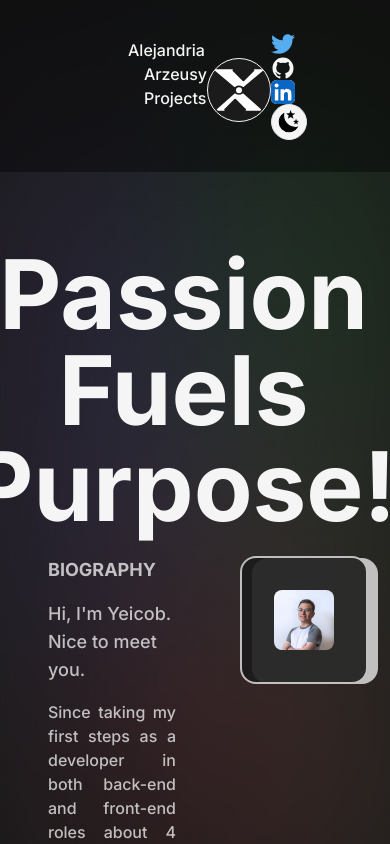
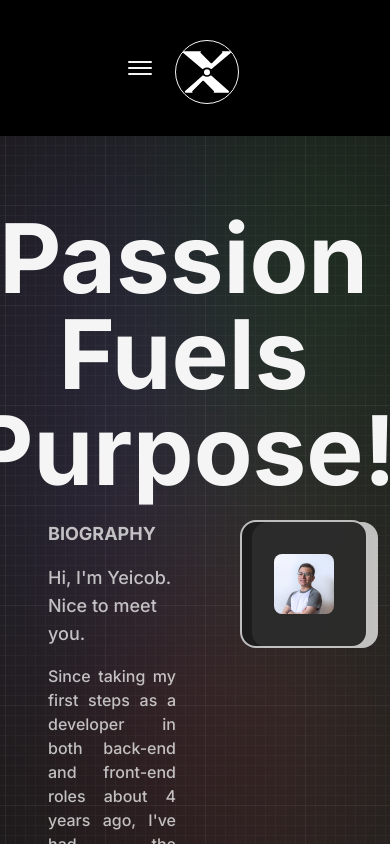
Before and after one commit to Arzeusy/trueKingdomLanding, a Next.js app: page /me in a window 390 px wide. Shown: the top 844 px of the page. Built offline with nearby package versions, Linux system fonts and the light colour scheme.

Commit message:
feature (Responsive) navbar

```diff
--- a/src/app/globals.css
+++ b/src/app/globals.css
@@ -70,8 +70,8 @@ body::-webkit-scrollbar-thumb {
     width: 100%;
     height: 100%;
     top: 0;
-    opacity: .4;
-    filter: invert(1);
+    opacity: .6;
+    /* filter: invert(1); */
 }
 
 .background_content{
--- a/src/app/layout.tsx
+++ b/src/app/layout.tsx
@@ -22,7 +22,7 @@ export default function RootLayout({
         <link rel="icon" href="/favicon.ico" />
       </head>
       <body className={inter.className} >
-        <div className='background_main bg-light dark:bg-dark'>
+        <div className='background_main bg-light after:invert dark:bg-dark dark:after:invert-0 '>
           <div className='background_content'></div>
         </div>
         <main className="w-full min-h-screen text-zinc-700">
--- a/src/app/me/page.tsx
+++ b/src/app/me/page.tsx
@@ -29,7 +29,10 @@ const me = () => {
                     </div>
                     <div className=" col-span-3 relative h-max rounded-2xl border-2 border-solid border-dark bg-gray-100 p-8 dark:border-light/75 dark:bg-dark/90">
                         <div className=" absolute top-0 -right-3 z-[-1] w-[102%] h-[102%] rounded-2xl bg-dark dark:bg-light/75 " />
-                        <Image src={ProfilePic} alt="Arzeusy" className=" w-full h-auto rounded-lg "/>
+                        <Image src={ProfilePic} alt="Arzeusy" className=" w-full h-auto rounded-lg "
+                        priority={true}
+                        sizes="(max-width: 768px) 100vw, (max-width: 1200px 50vw, 50vw)"
+                        />
                     </div>
                     <div className=" col-span-2 flex flex-col items-center justify-between">
                         <div className="flex flex-col items-end justify-center">
--- a/src/app/page.tsx
+++ b/src/app/page.tsx
@@ -34,7 +34,10 @@ export default function Home() {
               </div>
           </div>
           <div className='w-2/5'>
-            <Image src={appPic} alt='Alejandria-app' className='w-2/3 mx-auto' priority={true}/>
+            <Image src={appPic} alt='Alejandria-app' className='w-2/3 mx-auto'
+            priority={true}
+            sizes="(max-width: 768px) 100vw, (max-width: 1200px 50vw, 33vw)"
+            />
           </div>
         </div>
       </div>
--- a/src/components/ExperienceTree.tsx
+++ b/src/components/ExperienceTree.tsx
@@ -7,7 +7,7 @@ const Detail = ({position, company, companyLink, time, address, work}:any) => {
     const refDetail = useRef(null)
 
     return (
-        <li ref={refDetail}  className="my-8 firs:mt-0 last:mb-0 w-[60%] mx-auto flex flex-col items-center justify-between">
+        <li ref={refDetail}  className="my-8 firs:mt-0 last:mb-0 w-[60%] mx-auto flex flex-col items-center justify-between ">
             <LiIcon reference={refDetail} />
             <motion.div
                 initial={{y:50}}
@@ -40,7 +40,8 @@ const ExperienceTree = () =>{
     const ref = useRef(null)
     const {scrollYProgress} = useScroll({
         target: ref,
-        offset: ["start end", "start start"]
+        offset: ["start end", "start start"],
+        layoutEffect: false
     });
 
     return (
--- a/src/components/LiIcon.tsx
+++ b/src/components/LiIcon.tsx
@@ -7,7 +7,8 @@ import {motion, useScroll} from "framer-motion";
 const LiIcon = ({reference}:any)  => {
     const {scrollYProgress} = useScroll({
         target: reference,
-        offset: ["center end", "center center"]
+        offset: ["center end", "center center"],
+        layoutEffect: false
     });
 
     return(
--- a/src/components/NavBar.tsx
+++ b/src/components/NavBar.tsx
@@ -1,25 +1,41 @@
+"use client";
+
 import Link from "next/link";
-import React from "react";
+import React, { useState } from "react";
 import Logo from './logo';
 import CustomLink from './customLink';
 import SocialLinks from './socialLinks';
 import { motion } from "framer-motion"
 
 const NavBar = () => {
+    const [ isOpen, setIsOpen ] = useState(false);
+
+    const handleClick = ()=>{
+        setIsOpen(!isOpen);
+    };
 
     return (
-        <header className=" bg-light dark:bg-black/40 w-full px-32 py-8 font-medium flex items-center justify-between
+        <header className="bg-light dark:bg-black w-full px-32 py-8 font-medium flex items-center justify-between
              dark:text-light
         ">
-            <nav>
+            <button className="flex-col justify-center items-center hidden lg:flex" onClick={handleClick}>
+                <span className={`bg-dark dark:bg-light block h-0.5 w-6 rounded-sm transition-all duration-300 ease-out ${isOpen ? "rotate-45 translate-y-1": "-translate-y-0.5"}`}></span>
+                <span className={`bg-dark dark:bg-light block h-0.5 w-6 rounded-sm transition-all duration-300 ease-out my-0.5 ${isOpen ? " opacity-0": "opacity-100"}`}></span>
+                <span className={`bg-dark dark:bg-light block h-0.5 w-6 rounded-sm transition-all duration-300 ease-out ${isOpen ? " -rotate-45 -translate-y-1": "translate-y-0.5"}`}></span>
+            </button>
+            <nav className=" lg:hidden">
                 <CustomLink href="/" title="Alejandria" className="mr-4" />
                 <CustomLink href="/me" title="Arzeusy" className="mr-4" />
                 <CustomLink href="/projects" title="Projects" className="mr-4" />
             </nav>
             <Logo></Logo>
-            <nav className="flex items-center justify-center flex-wrap ">
+            <nav className="flex items-center justify-center flex-wrap lg:hidden">
                 <SocialLinks></SocialLinks>
             </nav>
+
+            <div className=" min-w-[70] justify-between items-center hidden lg:flex">
+
+            </div>
         </header>
     )
 };
--- a/src/components/logo.tsx
+++ b/src/components/logo.tsx
@@ -7,7 +7,7 @@ import tkIcon from './../../public/tk.svg';
 const Logo = () => {
     return (
         <div className="flex items-center justify-center mt-2">
-            <Link href="/" className="w-16 h-16 bg-dark text-light flex items-center justify-center rounded-full text-2xl font-bold
+            <Link href="/" className="w-16 h-16 bg-black text-light flex items-center justify-center rounded-full text-2xl font-bold
                border border-solid border-transparent dark:border-light
             ">
                 <Image src={tkIcon} alt="true kingdom logo" className="w-12 h-12" priority={true} />
--- a/tailwind.config.js
+++ b/tailwind.config.js
@@ -22,6 +22,14 @@ module.exports = {
         primaryDark: "#79031D",
       }
     },
+    screens:{
+      "2xl": {max:"1535px"},
+      "xl": {max:"1279px"},
+      "lg": {max:"1023px"},
+      "md": {max:"767px"},
+      "sm": {max:"639px"},
+      "xs": {max:"479px"},
+    }
   },
   plugins: [],
 }
```
